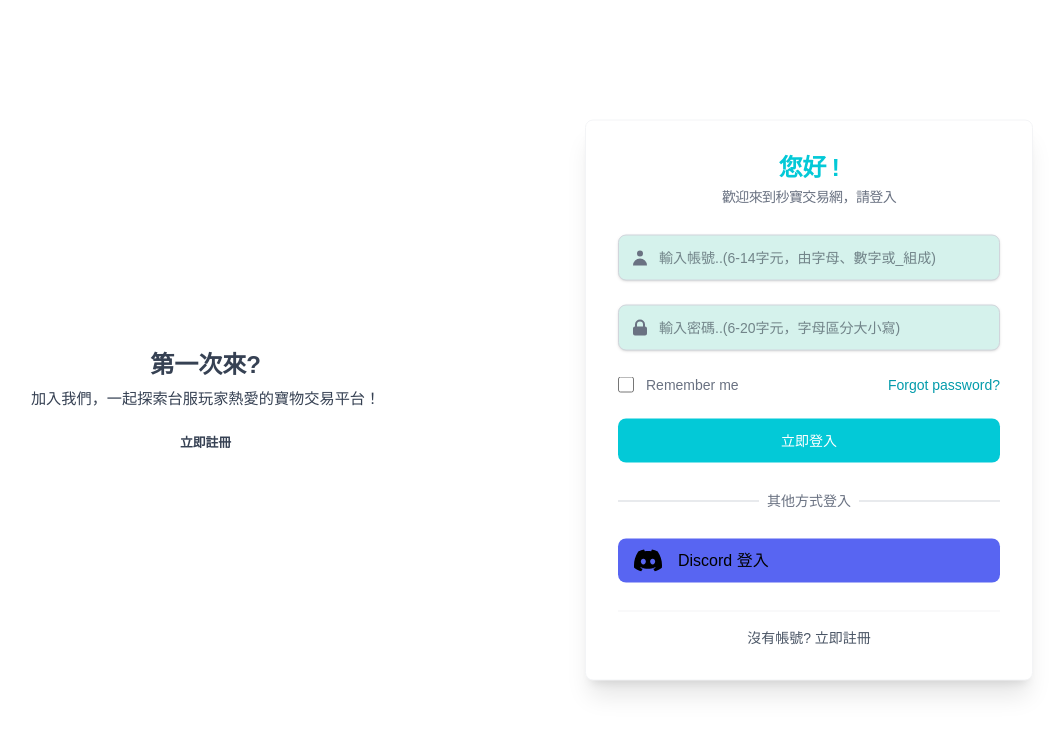
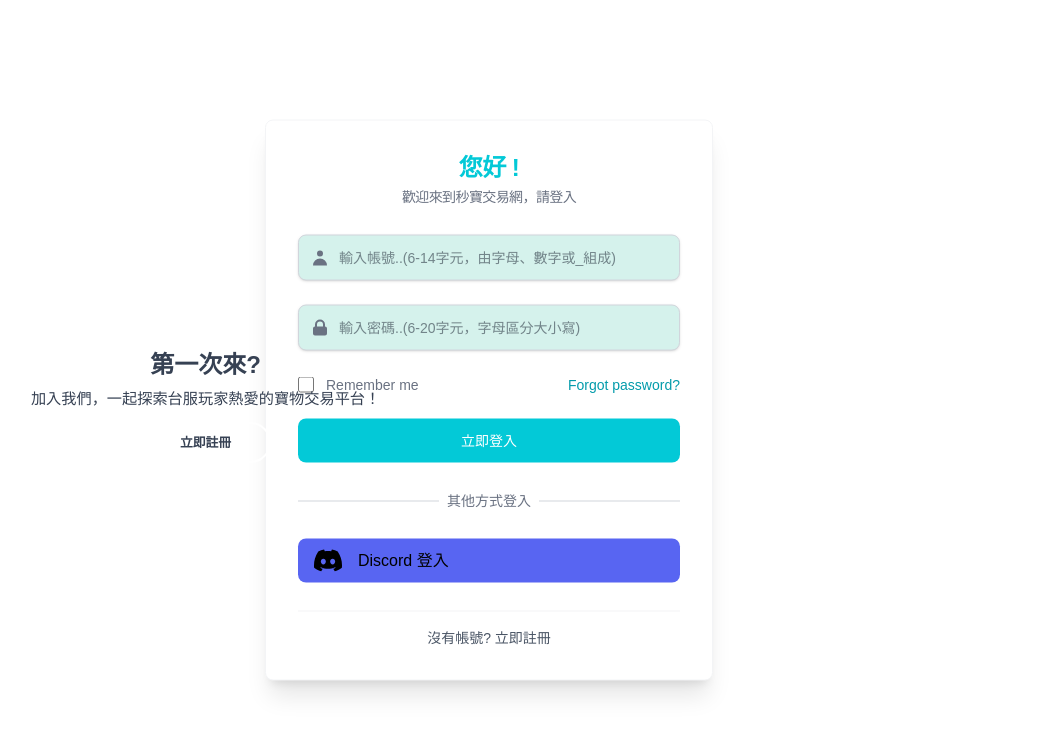
Before and after one commit to Vic428-human/Marketplace, a React (Vite) app in the folder client/marketplace-app/: page /login in a window 1280 px wide. Shown: the top 734 px of the page, without its empty margins (151-1213 px from the left). Built offline with nearby package versions, Linux system fonts and the light colour scheme; a web font is replaced by a local one.

Commit message:
feat:using grid for login layout

```diff
--- a/client/marketplace-app/src/index.css
+++ b/client/marketplace-app/src/index.css
@@ -11,3 +11,14 @@
   --color-backgroundColor: #03c9d7;
   --color-textColor: #333333;
 }
+
+@layer components {
+  .centered-grid {
+    @apply absolute
+       left-1/2 -translate-x-1/2   /* 將元素的左邊界移到容器寬度的一半，再往左平移自身寬度的一半，達到水平置中 */
+       top-[95%] -translate-y-full   /* 預設情況下（非 lg）靠近容器底部（約 95% 高），再往上移自身高度，使元素「貼在底邊外面」 */
+       lg:top-1/2 lg:-translate-y-1/2  /* 到大螢幕時改成垂直置中 */
+       grid grid-cols-1 /* Grid 提供明確的行列控制，可精準控制子元素跨欄  */
+       z-5;
+  }
+}
--- a/client/marketplace-app/src/pages/Login.tsx
+++ b/client/marketplace-app/src/pages/Login.tsx
@@ -10,6 +10,10 @@ const SlidingLoginSignup = () => {
 
   const toggleSignUpMode = () => {
     setIsSignUpMode(!isSignUpMode);
+
+    const centerHorizontally = "left-1/2 -translate-x-1/2";
+    const positionBottomTooltip = "top-[95%] -translate-y-full";
+    const positionCenterVertical = "lg:top-1/2";
   };
 
   // Common button styles
@@ -22,20 +26,23 @@ const SlidingLoginSignup = () => {
 
   return (
     <div className={""}>
+      {/* 可移動的「面板群」 */}
       <div className="absolute w-full h-full top-0 left-0">
-        <div
-          className={` absolute top-[95%] lg:top-1/2 left-1/2 grid grid-cols-1 z-[5] -translate-x-1/2
+        {/* <div
+          // 註冊出現在左邊，登入出現在右邊
+          className={`absolute top-[95%] lg:top-1/2 left-1/2 grid grid-cols-1 z-[5] -translate-x-1/2
              -translate-y-full lg:-translate-y-1/2 lg:w-1/2 w-full  transition-[1s]  duration-[0.8s]
-             lg:duration-[0.7s] ease-[ease-in-out] "  ${
+             lg:duration-[0.7s] ease-[ease-in-out] " ${
                isSignUpMode
-                 ? "lg:left-1/4  max-lg:top-[-10%]   max-lg:-translate-x-2/4   max-lg:translate-y-0"
+                 ? "lg:left-1/4 max-lg:top[10%] max-lg:-translate-x-2/4 max-lg:translate-y-0"
                  : "lg:left-3/4 "
              } `}
-        >
+        > */}
+        <div className="centered-grid">
           {/* 登入面板 */}
           <div
             className={`flex items-center justify-center flex-col transition-all duration-[0.02s] delay-[0.2s]
-              overflow-hidden col-start-1 col-end-2 row-start-1 row-end-2 px-20 max-lg:mt-60  z-20 max-md:px-6
+              overflow-hidden col-start-1 col-end-2 row-start-1 row-end-2 px-20 max-lg:mt-60 z-20 max-md:px-6
               max-md:py-0 ${isSignUpMode ? "" : "opacity-100 z-20"}`}
           >
             <SignInForm
@@ -62,7 +69,7 @@ const SlidingLoginSignup = () => {
       </div>
 
       <div
-        className="absolute h-full w-full top-0 left-0 grid grid-cols-1   max-lg:grid-rows-[1fr_2fr_1fr]
+        className="absolute w-full h-full top-0 left-0 grid grid-cols-1 max-lg:grid-rows-[1fr_2fr_1fr]
       lg:grid-cols-2"
       >
         <div
```
